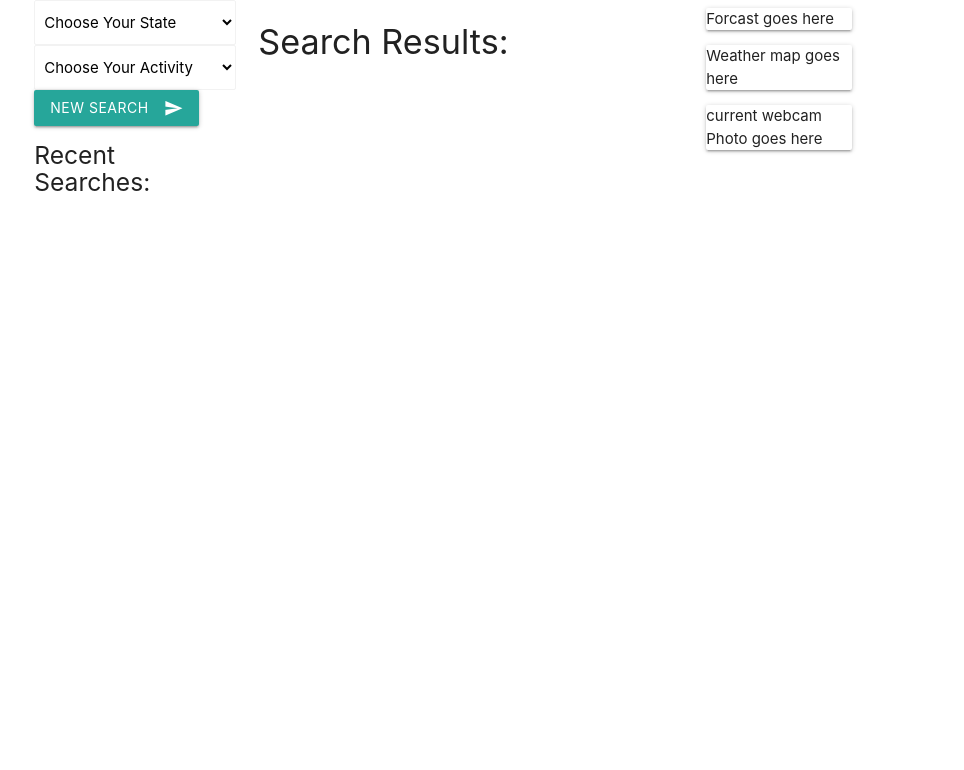
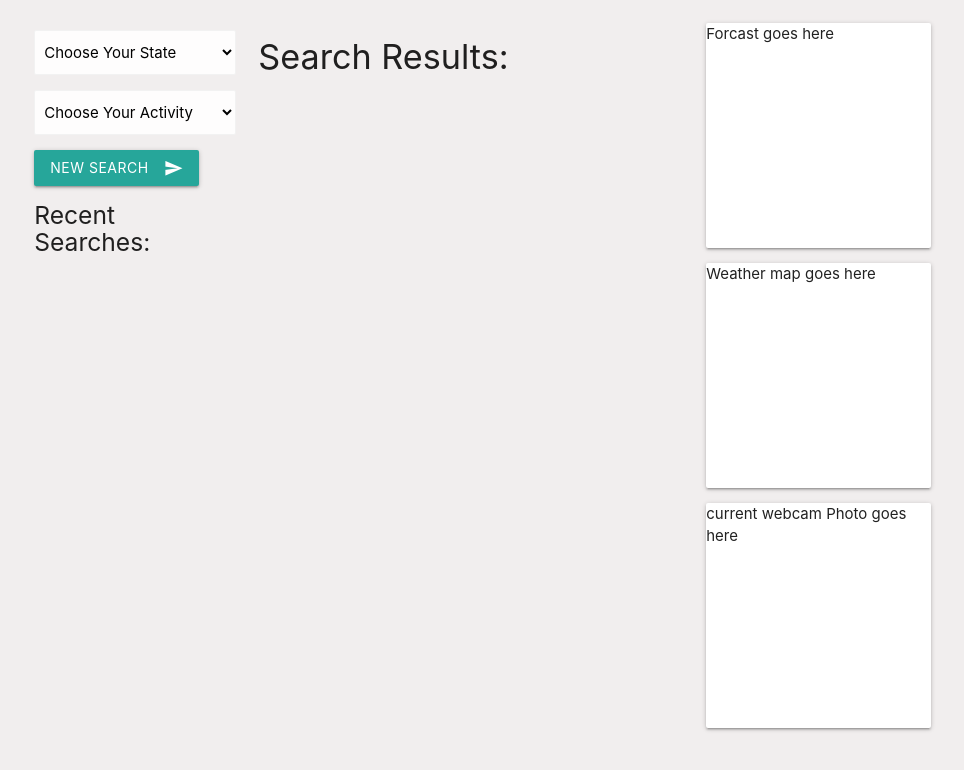
Before and after one commit to mdbow22/NPS-Activity-Planner, a plain HTML site: page searchresults.html in a window 1280 px wide. Shown: the whole page, without its empty margins (169-1133 px from the left). Drawn offline with nearby package versions, Linux system fonts and the light colour scheme.

Commit message:
clean up

```diff
--- a/assets/styles.css
+++ b/assets/styles.css
@@ -19,7 +19,7 @@ body {
     margin-top: 1rem;
 }
 
-  .card{
+#startCard {
     background-color: rgb(241,238,238);
     margin-top: 60%;
 }
--- a/searchresults.html
+++ b/searchresults.html
@@ -11,7 +11,7 @@
       href="https://fonts.googleapis.com/icon?family=Material+Icons"
       rel="stylesheet"
     />
-    <link rel="stylesheet" href="./style.css" />
+    <link rel="stylesheet" href="./assets/styles.css" />
     <title>Search Results</title>
   </head>
 
```
Also changed, not shown: start.html (+2 -2 lines). Lines whose indentation alone changed are shown as unchanged.
